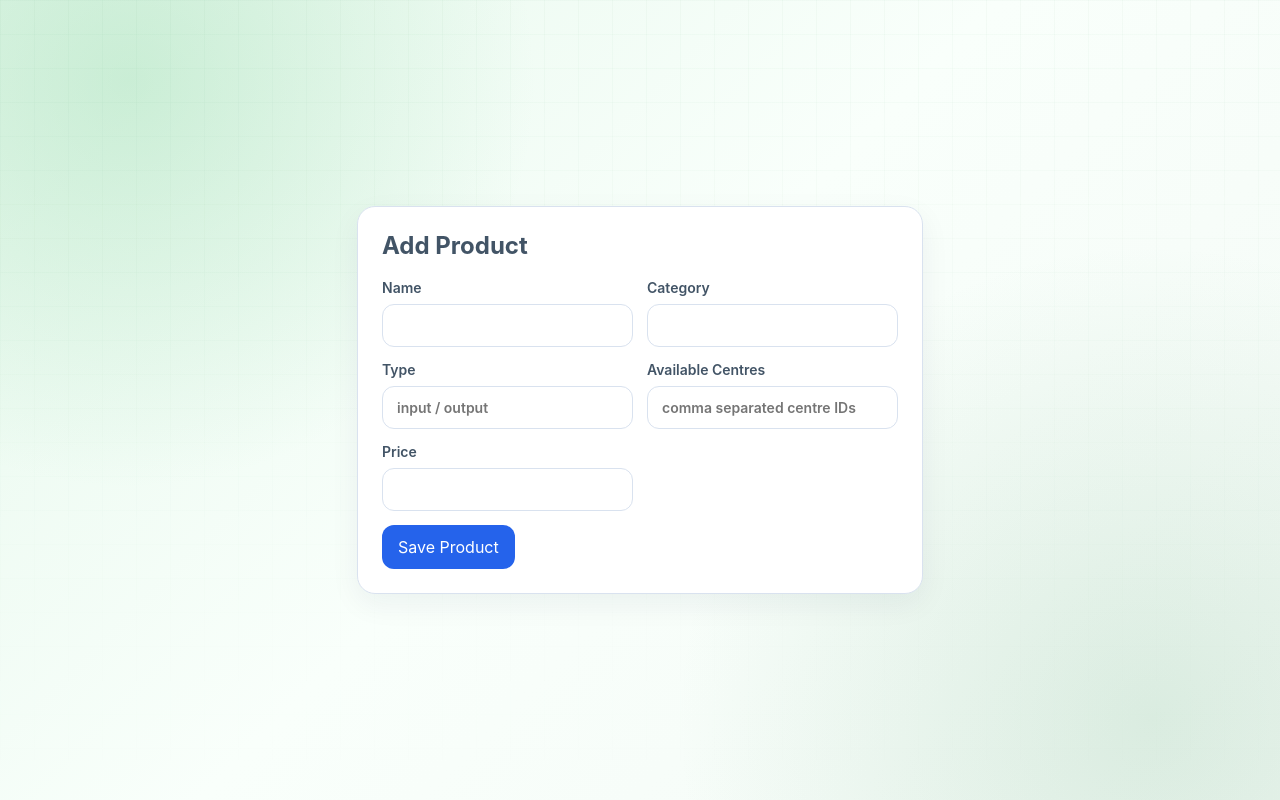
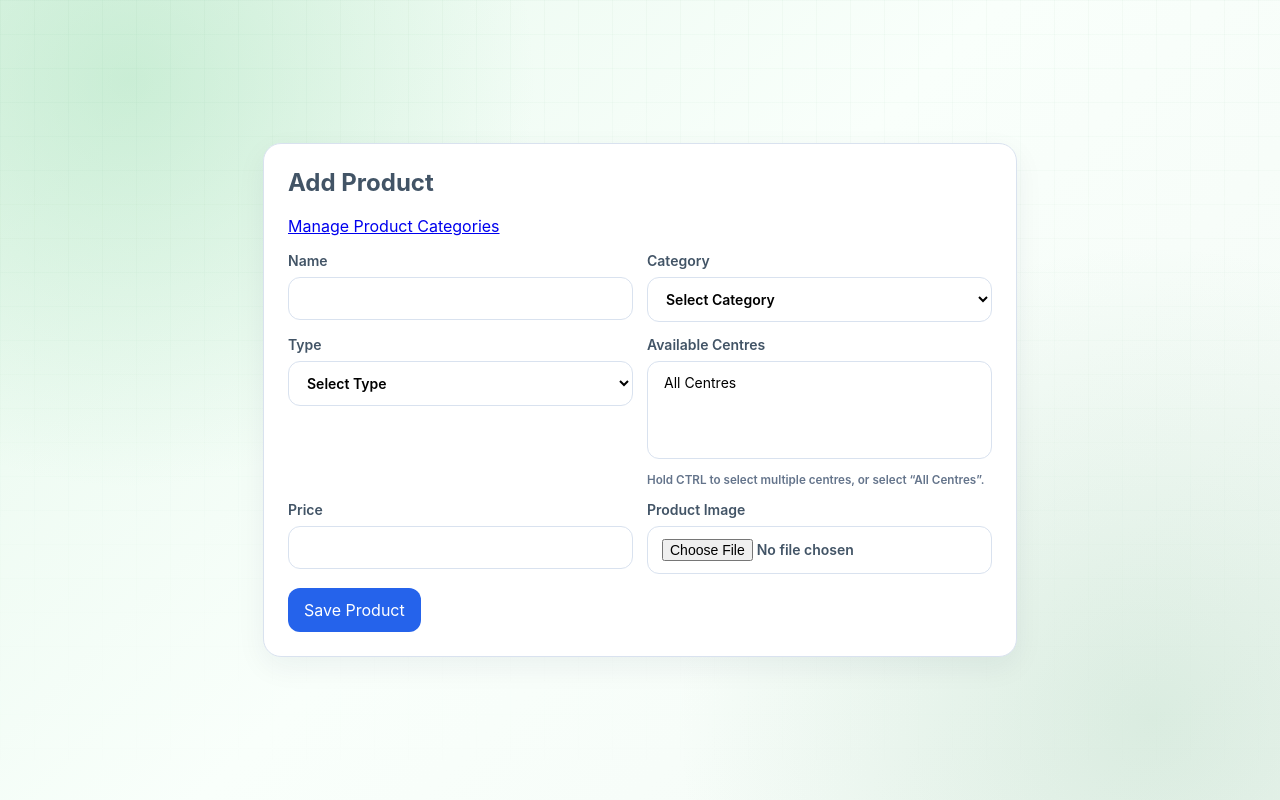
Before and after one commit to rahulbaruah098/Unnat-Farm, a Flask app: template app/templates/admin/add_product.html in a window 1280 px wide. Run offline with Flask 3, Linux system fonts and the light colour scheme; the template is opened without the code that fills it, so the values that code supplies are empty.

Commit message:
resolved stash merge + removed pycache conflict

```diff
--- a/app/templates/admin/add_product.html
+++ b/app/templates/admin/add_product.html
@@ -2,13 +2,61 @@
 {% block content %}
 <div class="page-card">
     <h2>Add Product</h2>
-    <form method="post" class="grid-form two-col">
-        <label>Name <input type="text" name="name" required></label>
-        <label>Category <input type="text" name="category" required></label>
-        <label>Type <input type="text" name="type" placeholder="input / output"></label>
-        <label>Available Centres <input type="text" name="available_centres" placeholder="comma separated centre IDs"></label>
-        <label>Price <input type="text" name="price" required></label>
-        <div class="span-2"><button type="submit">Save Product</button></div>
+
+    <p style="margin-bottom:16px;">
+        <a href="{{ url_for('admin.product_categories') }}">
+            Manage Product Categories
+        </a>
+    </p>
+
+    <form method="post" enctype="multipart/form-data" class="grid-form two-col">
+        <label>Name
+            <input type="text" name="name" required>
+        </label>
+
+        <label>Category
+            <select name="category" required>
+                <option value="">Select Category</option>
+                {% for c in categories %}
+                    <option value="{{ c.name }}">{{ c.name }}</option>
+                {% endfor %}
+            </select>
+        </label>
+
+        <label>Type
+            <select name="type" required>
+                <option value="">Select Type</option>
+                <option value="input">Input</option>
+                <option value="output">Output</option>
+            </select>
+        </label>
+
+        <label>Available Centres
+            <select name="available_centres" multiple required>
+                <option value="all">All Centres</option>
+                {% for centre in centres %}
+                    <option value="{{ centre.centre_uid }}">
+                        {{ centre.centre_uid }}
+                        {% if centre.name %} - {{ centre.name }}{% endif %}
+                    </option>
+                {% endfor %}
+            </select>
+            <small style="display:block;margin-top:6px;color:#64748B;">
+                Hold CTRL to select multiple centres, or select “All Centres”.
+            </small>
+        </label>
+
+        <label>Price
+            <input type="text" name="price" required>
+        </label>
+
+        <label>Product Image
+            <input type="file" name="product_image" accept="image/*">
+        </label>
+
+        <div class="span-2">
+            <button type="submit">Save Product</button>
+        </div>
     </form>
 </div>
 {% endblock %}
--- a/app/templates/base.html
+++ b/app/templates/base.html
@@ -665,6 +665,7 @@ body.menu-open .mobile-menu-btn{
 
             {% if session.get('role') == 'avpl_admin' %}
                 <a href="{{ url_for('admin.add_product') }}">Products</a>
+                <a href="{{ url_for('admin.product_categories') }}">Product Categories</a>
                 <a href="{{ url_for('admin.lms_upload') }}">LMS Upload</a>
             {% endif %}
 
```
Also changed, not shown: app/blueprints/admin/routes.py (+66 -2 lines), app/templates/admin/product_list.html (+41 -3 lines).
